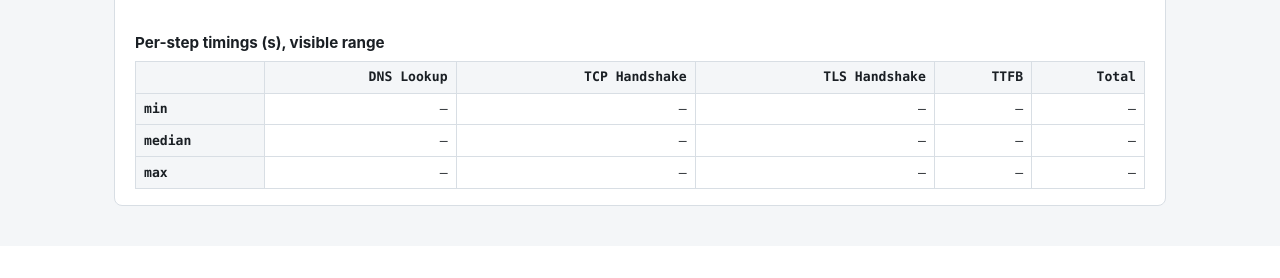
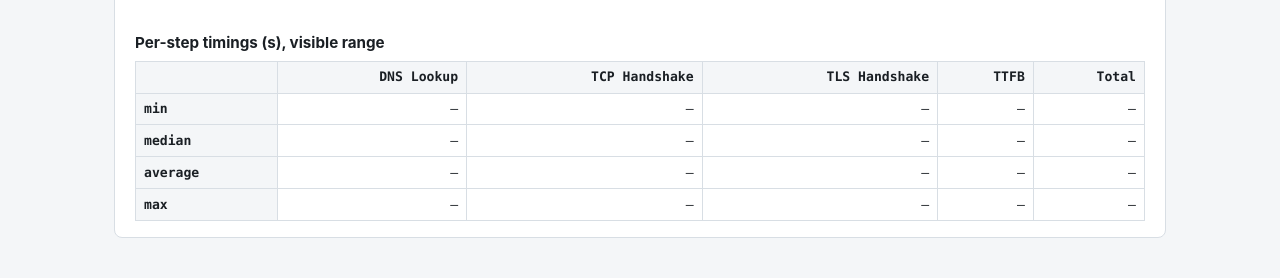
Before and after one commit to lukaszlacinski/esgfng-monitor, a Python web app: template src/templates/index.html in a window 1280 px wide. Shown: the part 578-856 px from the top of the page. Before the commit the page ends 784 px from the top, so only its background shows below. Run offline with Jinja, Linux system fonts and the light colour scheme; the template is opened without the code that fills it: most values are stand-ins (such as "Sample title", 1, 10 or a date in 2020).

Commit message:
Calculate and display average value

```diff
--- a/src/templates/index.html
+++ b/src/templates/index.html
@@ -63,6 +63,10 @@
           </tr>
           <tr>
             <th scope="row">median</th>
+            <td>—</td><td>—</td><td>—</td><td>—</td><td>—</td>
+          </tr>
+          <tr>
+            <th scope="row">average</th>
             <td>—</td><td>—</td><td>—</td><td>—</td><td>—</td>
           </tr>
           <tr>
@@ -173,6 +177,11 @@
       : sorted[mid];
   }
 
+  function average(values) {
+    if (values.length === 0) return null;
+    return values.reduce((sum, value) => sum + value, 0) / values.length;
+  }
+
   function formatStat(value) {
     return value == null ? "—" : value.toFixed(3);
   }
@@ -186,6 +195,7 @@
       stats[segment.key] = {
         min: values.length ? Math.min(...values) : null,
         median: median(values),
+        average: average(values),
         max: values.length ? Math.max(...values) : null,
       };
     }
@@ -196,7 +206,7 @@
     const table = document.getElementById(`stats-${canvasId}`);
     if (!table) return;
     const stats = computeTimingStats(points);
-    const statKeys = ["min", "median", "max"];
+    const statKeys = ["min", "median", "average", "max"];
     table.querySelectorAll("tbody tr").forEach((row, rowIndex) => {
       row.querySelectorAll("td").forEach((cell, colIndex) => {
         const segment = segmentDefs[colIndex];
```
